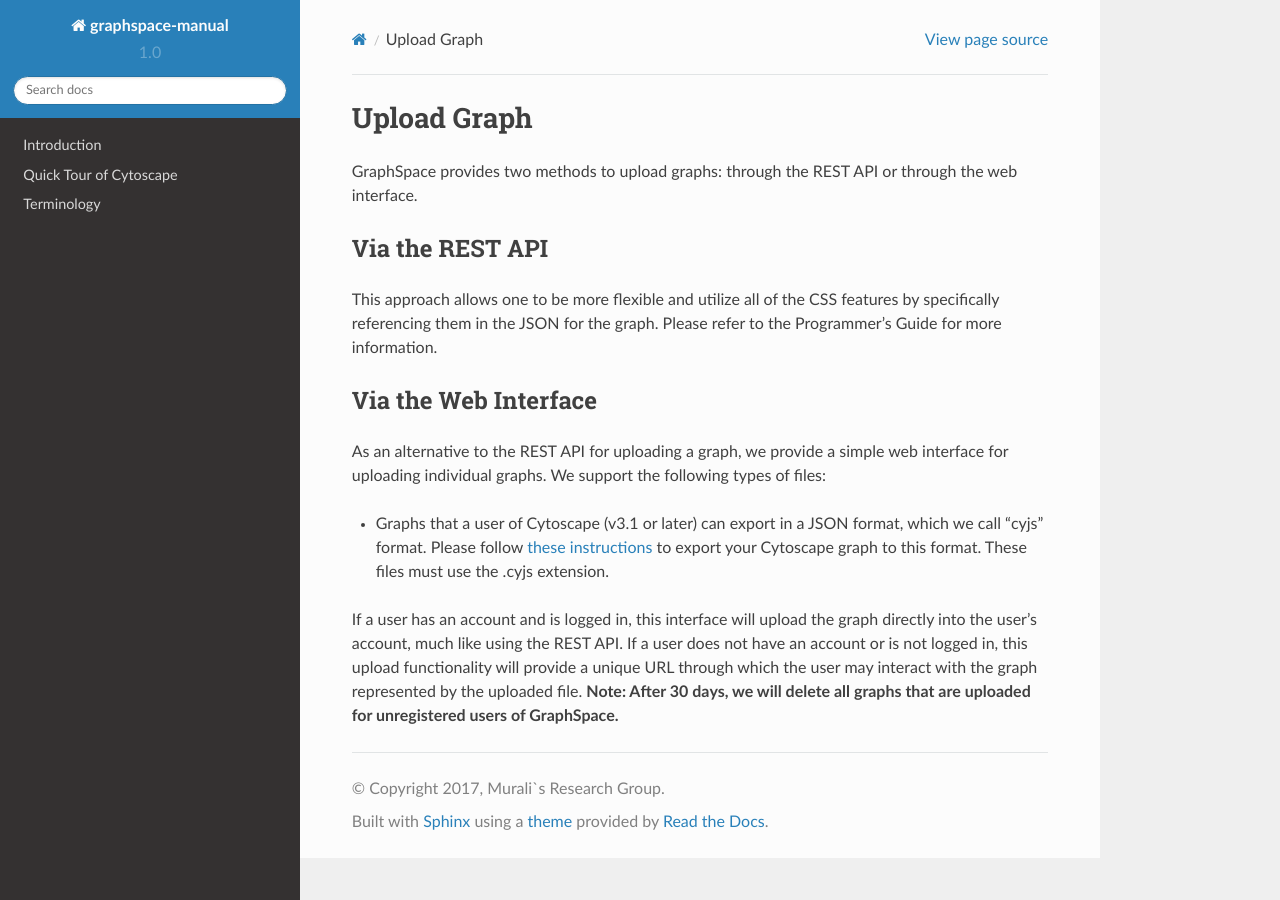
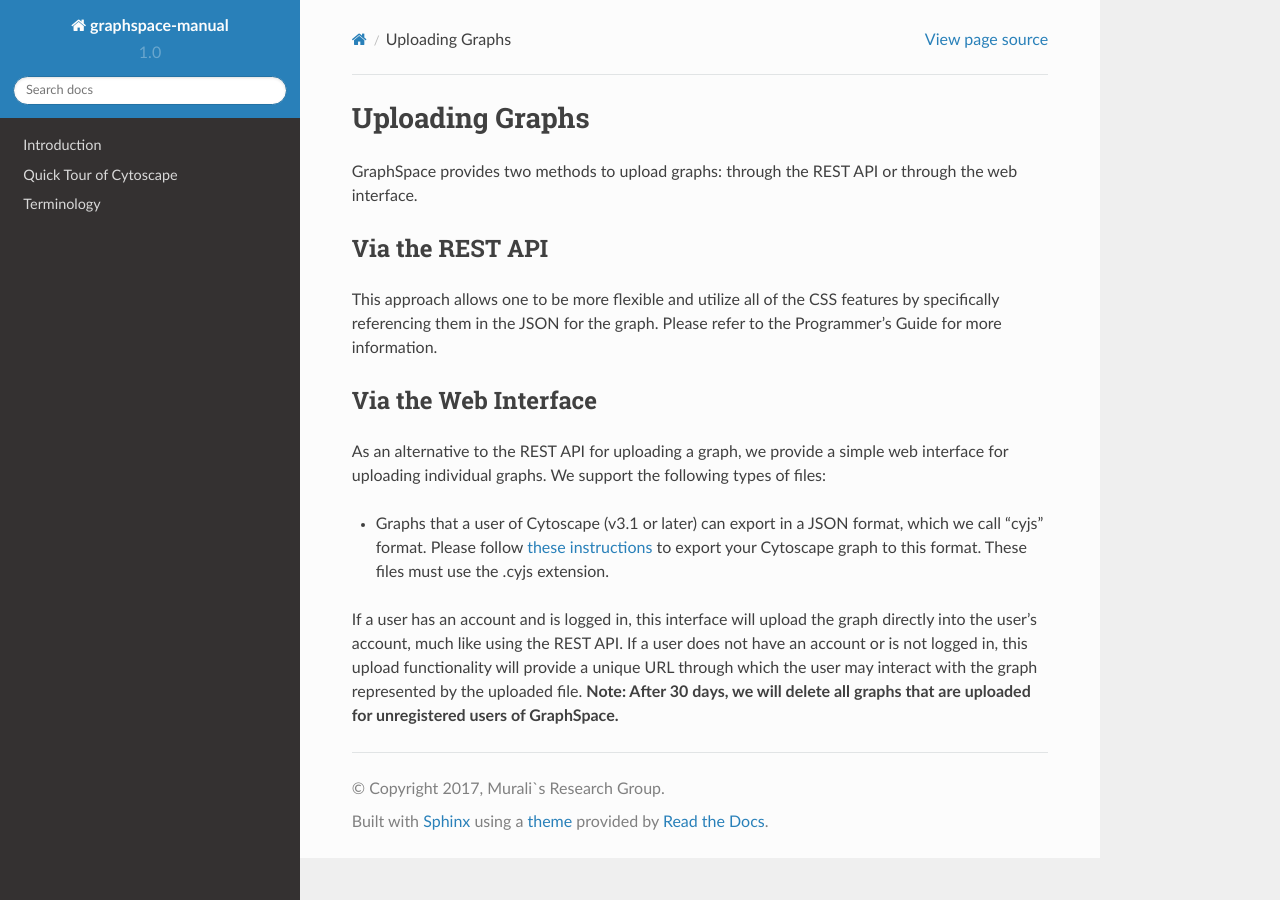
Before and after one commit to adbharadwaj/graphspace-manual, a Sphinx documentation site: the page built from docs/Uploading_Graphs.md, in a window 1280 px wide. Built offline with Sphinx 7.4.7 and the Read the Docs theme 2.0.0, drawn with Linux system fonts in a browser that asks for light colours; pages that are not in the unit, such as notebooks, are missing from menus.

Commit message:
Update Uploading_Graphs.md

```diff
--- a/docs/Uploading_Graphs.md
+++ b/docs/Uploading_Graphs.md
@@ -1,4 +1,4 @@
-# Upload Graph
+# Uploading Graphs
 
 
 GraphSpace provides two methods to upload graphs: through the REST API or through the web interface.
```
